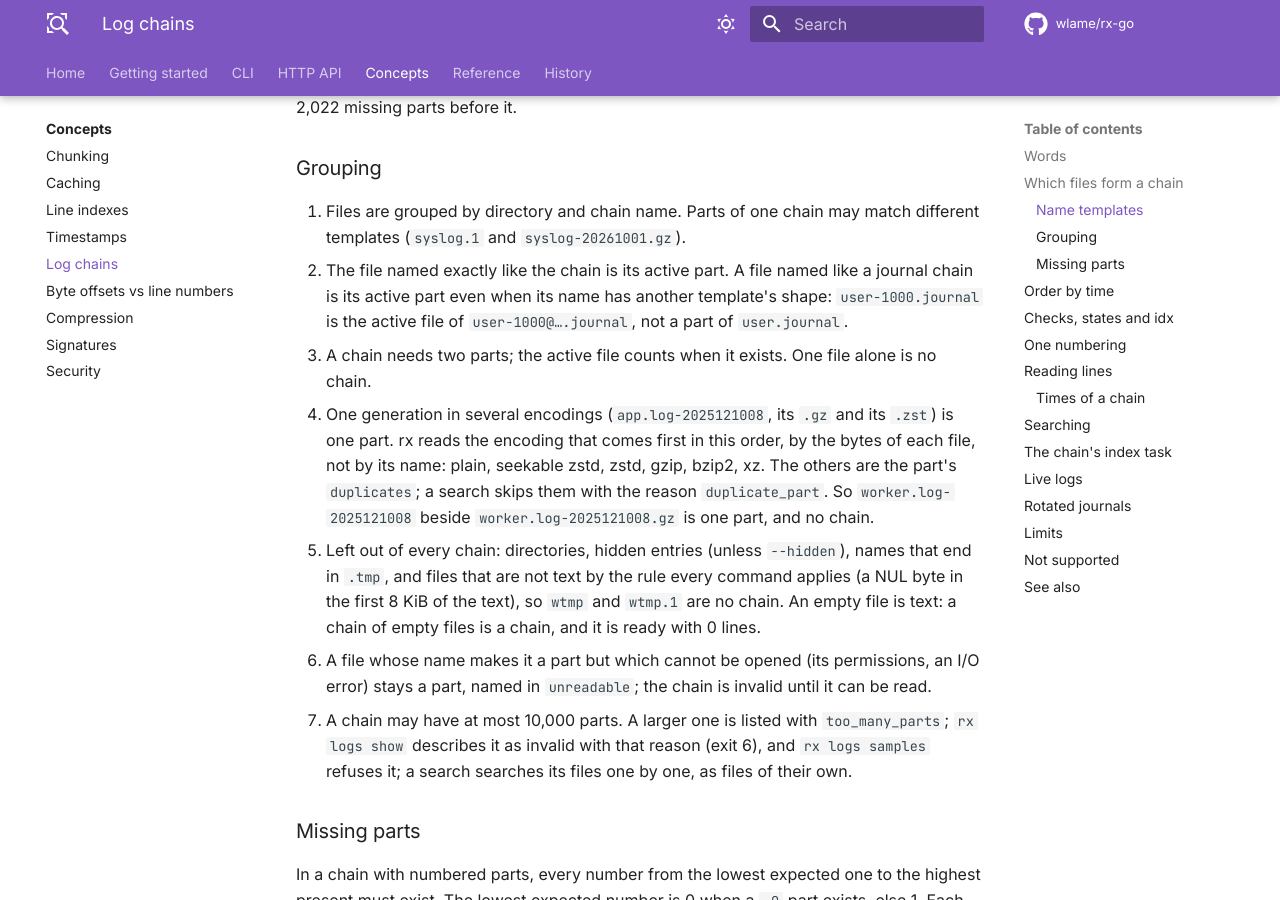
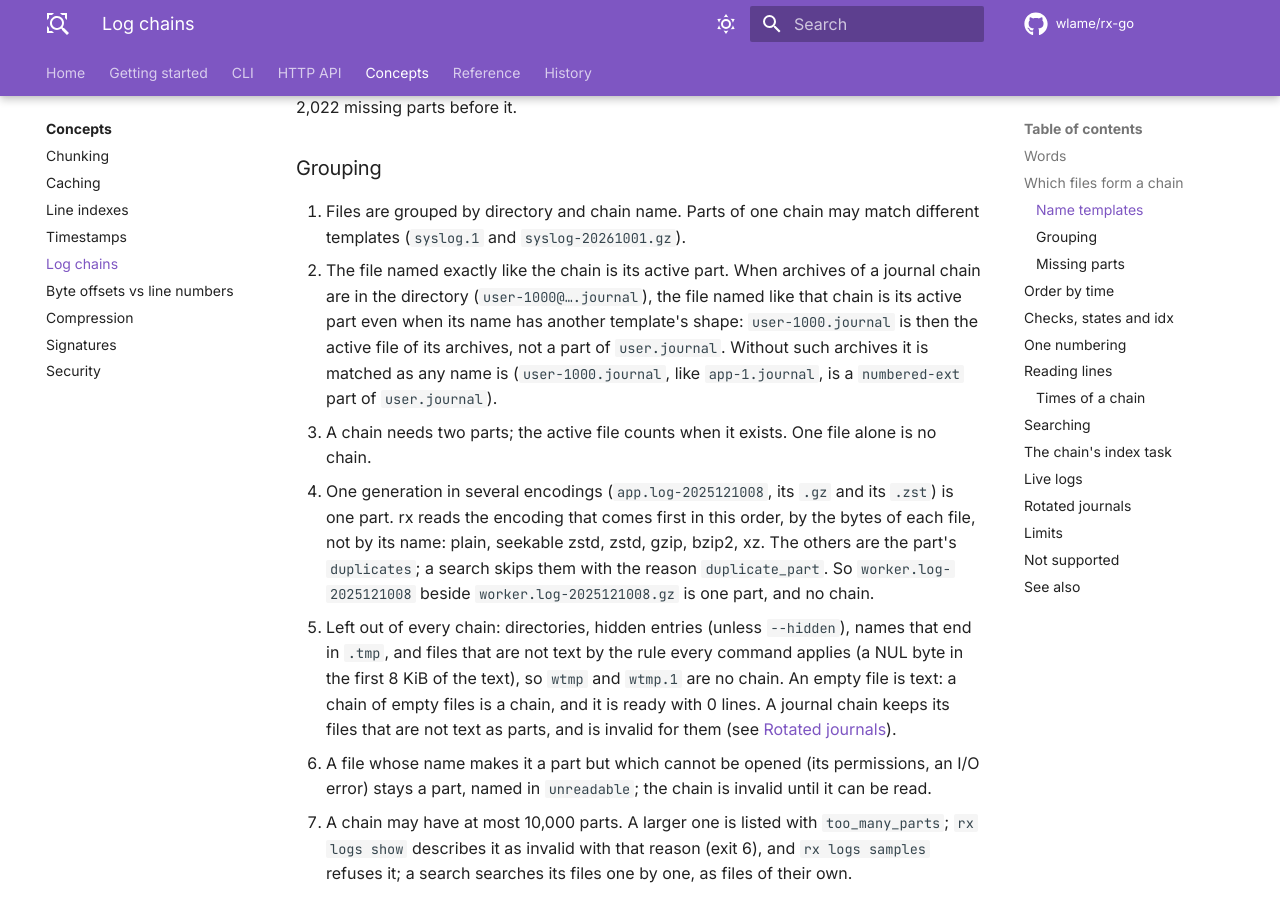
Before and after one commit to wlame/rx-go, an MkDocs documentation site: the page built from docs/concepts/log-chains.md, in a window 1280 px wide and 900 px high, scrolled down 3937 px. Built offline with MkDocs 1.6.1 and Material for MkDocs 9.7.7, drawn with Linux system fonts in a browser that asks for light colours; comment, search, counter and statistics services are not loaded; the version menu is left out; some of the changed text lies outside the part shown.

Commit message:
Document that a journal chain keeps its members that are not text and names a numbered journal its active part only beside its archives.

```diff
--- a/docs/concepts/log-chains.md
+++ b/docs/concepts/log-chains.md
@@ -119,10 +119,14 @@ parts before it.
 1. Files are grouped by directory and chain name. Parts of one chain
    may match different templates (`syslog.1` and
    `syslog-20261001.gz`).
-2. The file named exactly like the chain is its active part. A file
-   named like a journal chain is its active part even when its name has
-   another template's shape: `user-1000.journal` is the active file of
-   `user-1000@….journal`, not a part of `user.journal`.
+2. The file named exactly like the chain is its active part. When
+   archives of a journal chain are in the directory
+   (`user-1000@….journal`), the file named like that chain is its
+   active part even when its name has another template's shape:
+   `user-1000.journal` is then the active file of its archives, not a
+   part of `user.journal`. Without such archives it is matched as any
+   name is (`user-1000.journal`, like `app-1.journal`, is a
+   `numbered-ext` part of `user.journal`).
 3. A chain needs two parts; the active file counts when it exists. One
    file alone is no chain.
 4. One generation in several encodings (`app.log-2025121008`, its `.gz`
@@ -136,7 +140,9 @@ parts before it.
    `--hidden`), names that end in `.tmp`, and files that are not text by
    the rule every command applies (a NUL byte in the first 8 KiB of the
    text), so `wtmp` and `wtmp.1` are no chain. An empty file is text: a
-   chain of empty files is a chain, and it is ready with 0 lines.
+   chain of empty files is a chain, and it is ready with 0 lines. A
+   journal chain keeps its files that are not text as parts, and is
+   invalid for them (see [Rotated journals](#rotated-journals)).
 6. A file whose name makes it a part but which cannot be opened (its
    permissions, an I/O error) stays a part, named in `unreadable`; the
    chain is invalid until it can be read.
@@ -418,11 +424,11 @@ per user, `user-1000.journal`) and, when it rotates, renames it to an
 archive, `system@{id}-{seqnum}-{time}.journal`, and starts a new one.
 These files form a **journal chain**: a chain with a part the `journal`
 template names. Archives copied from a server without their active
-journal form a chain too, and `user-1000.journal` is the active file of
-its own chain, not a part of `user.journal`. A journal chain differs
-from other chains in its order and its checks; its text, its
-numbering, its times, its samples and its search follow the rules of
-every chain.
+journal form a chain too, and beside its archives `user-1000.journal`
+is the active file of its own chain, not a part of `user.journal`. A
+journal chain differs from other chains in which files it keeps, its
+order and its checks; its text, its numbering, its times, its samples
+and its search follow the rules of every chain.
 
 **Order.** The text of a journal shows each entry's time as the program
 that logged it gave it, and that time may go back (a clock set back, a
@@ -458,7 +464,7 @@ the entries of each counter in one block, in the order above.
 |---|---|
 | Two neighboring parts of one counter hold no entry in common: the earlier part's last sequence number is below the later part's first. A copy of a part left beside it fails this | `entries_overlap`, naming both parts |
 | The active journal, when it has entries, comes last | `active_not_last` |
-| Every part can be read as a journal | `unreadable`; for a part whose bytes are not a journal (a text file named `system.journal`, or named like an archive), or whose header rx cannot read, the message reads `NAME cannot be read as a journal: …` |
+| Every part can be read as a journal | `unreadable`; for a part whose bytes are not a journal (a text or binary file named `system.journal`, or named like an archive), or whose header rx cannot read (an incompatible flag rx does not know), the message reads `NAME cannot be read as a journal: …` |
 | It has at most 10,000 parts | `too_many_parts` |
 
 The time overlap check (`overlap`) does not apply: times that go back
@@ -471,6 +477,13 @@ A journal journald disposed of because it found it damaged
 (`system@{time}-{random}.journal~`) matches no template and stays a
 single file. A damaged journal rx can read stays in its chain: its text
 leaves the damaged entries out, and its line index counts them.
+
+A member of a journal chain that is not text stays in the chain too,
+where a chain of text logs leaves such a file out: a binary file named
+`system.journal`, or an archive whose header rx cannot read (an
+incompatible flag of a newer systemd). Leaving it out would leave a
+chain that looks whole while its entries are lost; it makes the chain
+invalid instead, with `unreadable`.
 
 ## Limits
 
```
Also changed, not shown: CHANGELOG.md (+18 -12 lines), docs/api/endpoints/logs-chain.md (+3 -1 lines).
